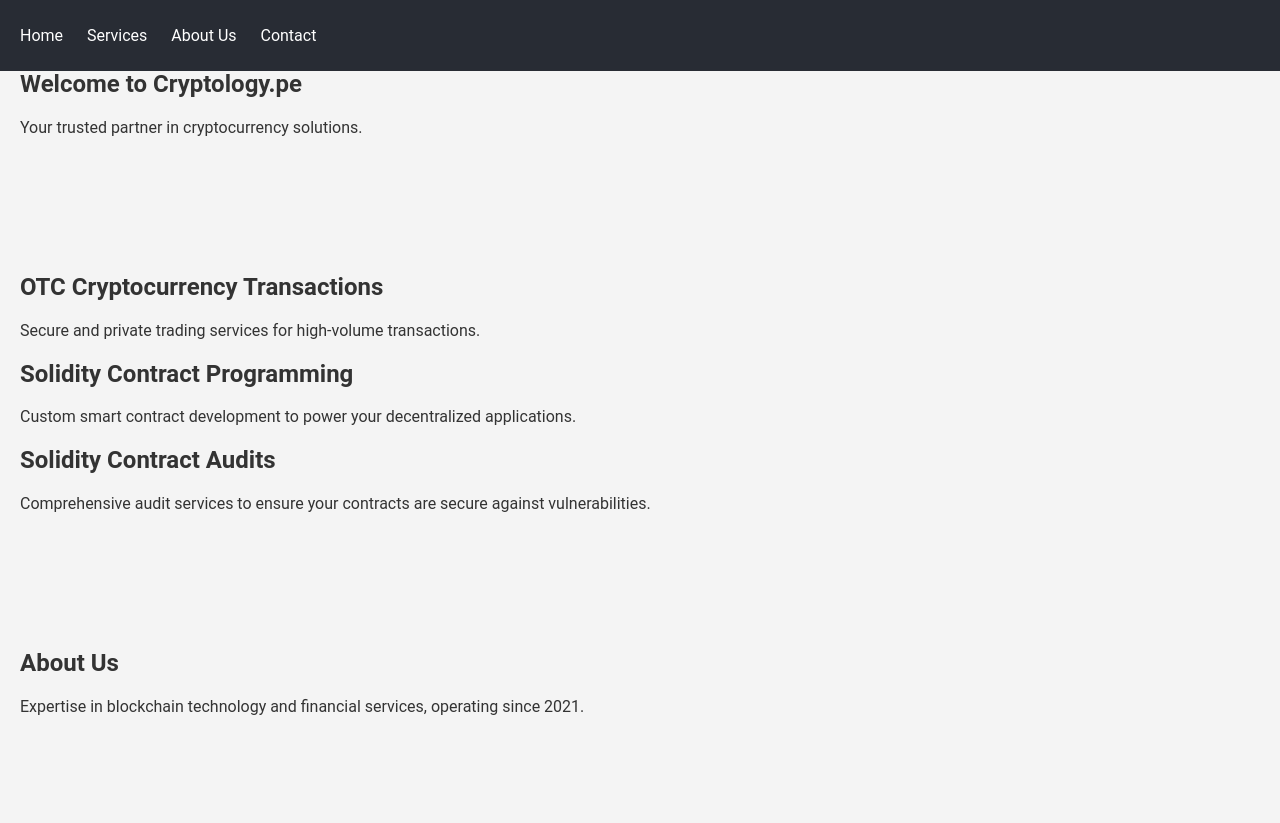
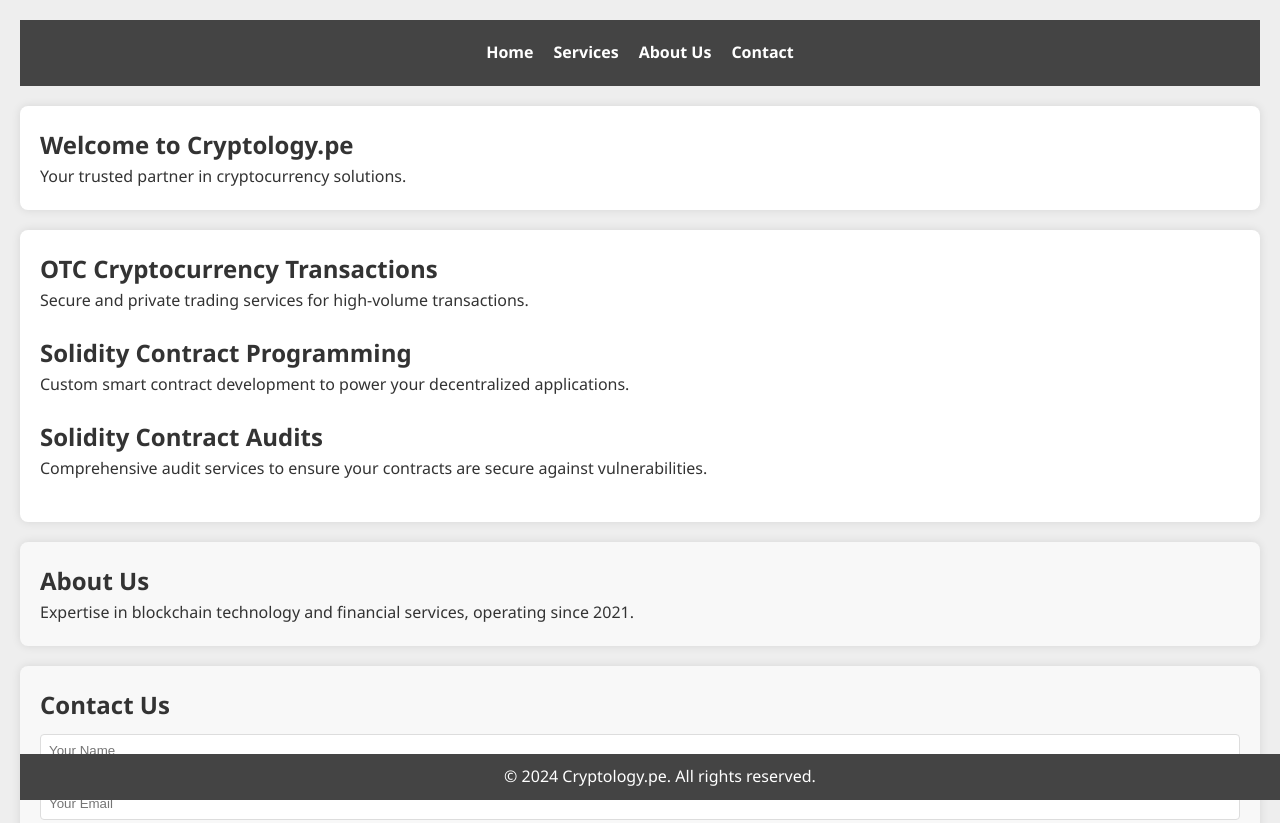
Before and after one commit to CryptologySAC/CryptologySAC.github.io, a plain HTML site: page docs/index.html in a window 1280 px wide. Shown: the top 823 px of the page. Drawn offline with Linux system fonts and the light colour scheme.

Commit message:
Update style.css

```diff
--- a/docs/style.css
+++ b/docs/style.css
@@ -1,52 +1,106 @@
-body {
-    font-family: 'Roboto', sans-serif;
-    color: #333;
-    background: #f4f4f4;
+/* Reset margins and paddings */
+* {
     margin: 0;
     padding: 0;
+    box-sizing: border-box;
 }
 
+/* Body and font setup */
+body {
+    font-family: 'Segoe UI', Tahoma, Geneva, Verdana, sans-serif;
+    line-height: 1.6;
+    color: #333;
+    background-color: #eee;
+    padding: 20px;
+}
+
+/* Header and navigation styles */
 header {
-    background: #282c34;
-    color: #ffffff;
-    padding: 10px 20px;
-    position: fixed;
-    width: 100%;
-    top: 0;
-    z-index: 1000;
+    background-color: #444;
+    color: #fff;
+    padding: 10px 0;
 }
 
 nav ul {
-    list-style: none;
-    padding: 0;
+    list-style-type: none;
+    display: flex;
+    justify-content: center;
 }
 
 nav ul li {
-    display: inline;
-    margin-right: 20px;
+    padding: 10px;
 }
 
 nav ul li a {
-    color: #ffffff;
+    color: white;
     text-decoration: none;
+    font-weight: bold;
+    font-size: 16px;
 }
 
-section {
-    padding: 50px 20px;
+nav ul li a:hover {
+    color: #4CAF50;
 }
 
-footer {
-    background: #282c34;
-    color: #ffffff;
-    text-align: center;
-    padding: 10px 20px;
+/* Section styling */
+section {
+    background: white;
+    padding: 20px;
+    margin: 20px 0;
+    border-radius: 8px;
+    box-shadow: 0 0 10px rgba(0,0,0,0.1);
 }
 
-button {
-    background-color: teal;
+h1, h2 {
+    color: #333;
+}
+
+/* Services section specifics */
+#services div {
+    margin-bottom: 20px;
+}
+
+/* About and Contact section */
+#about, #contact {
+    background-color: #f8f8f8;
+}
+
+/* Form styling in Contact section */
+form input, form textarea {
+    width: 100%;
+    padding: 8px;
+    margin: 10px 0;
+    border-radius: 4px;
+    border: 1px solid #ddd;
+}
+
+form button {
+    background-color: #5cb85c;
     color: white;
     border: none;
     padding: 10px 20px;
     cursor: pointer;
-    border-radius: 5px;
+    border-radius: 4px;
 }
+
+form button:hover {
+    background-color: #4CAF50;
+}
+
+/* Footer styling */
+footer {
+    text-align: center;
+    padding: 10px 0;
+    background-color: #444;
+    color: white;
+    position: fixed;
+    bottom: 0;
+    width: 100%;
+}
+
+/* Responsive design adjustments */
+@media (max-width: 768px) {
+    nav ul {
+        flex-direction: column;
+    }
+}
```
